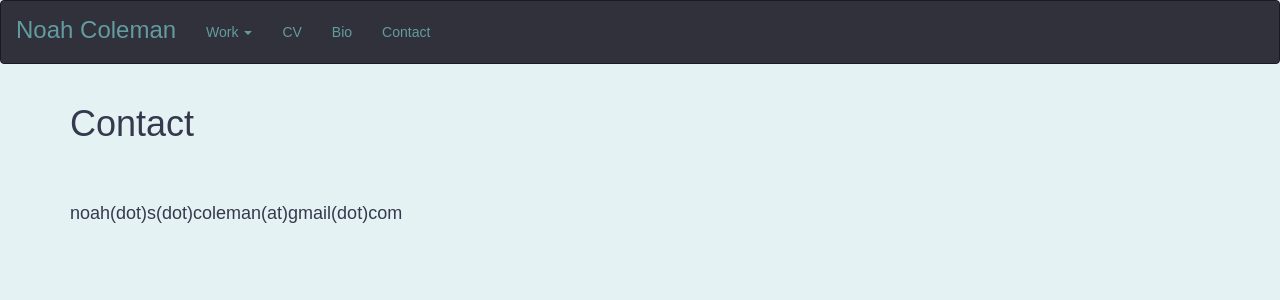
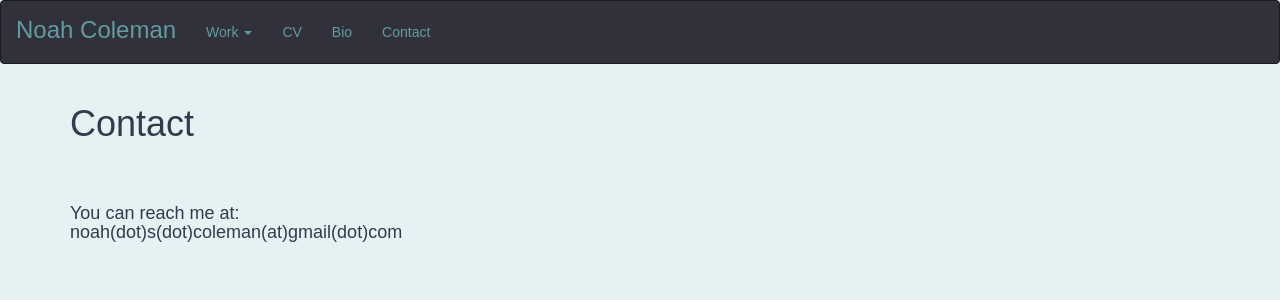
Before and after one commit to noahcoleman/tafmka-noahcoleman.github.io, a Jekyll site: the page built from contact/index.html, in a window 1280 px wide. Shown: the top 300 px of the page. Built offline with Jekyll 4.4.1, drawn with Linux system fonts in a browser that asks for light colours; nearby versions of some CDN libraries; Markdown is read by kramdown in place of the engine named in the settings.

Commit message:
Update index.html

```diff
--- a/contact/index.html
+++ b/contact/index.html
@@ -6,6 +6,6 @@ layout: default
 <h1>Contact</h1>
 <br>
 <br>
-<h4>
+<h4>You can reach me at:<br>
 noah(dot)s(dot)coleman(at)gmail(dot)com
 </h4>
```
